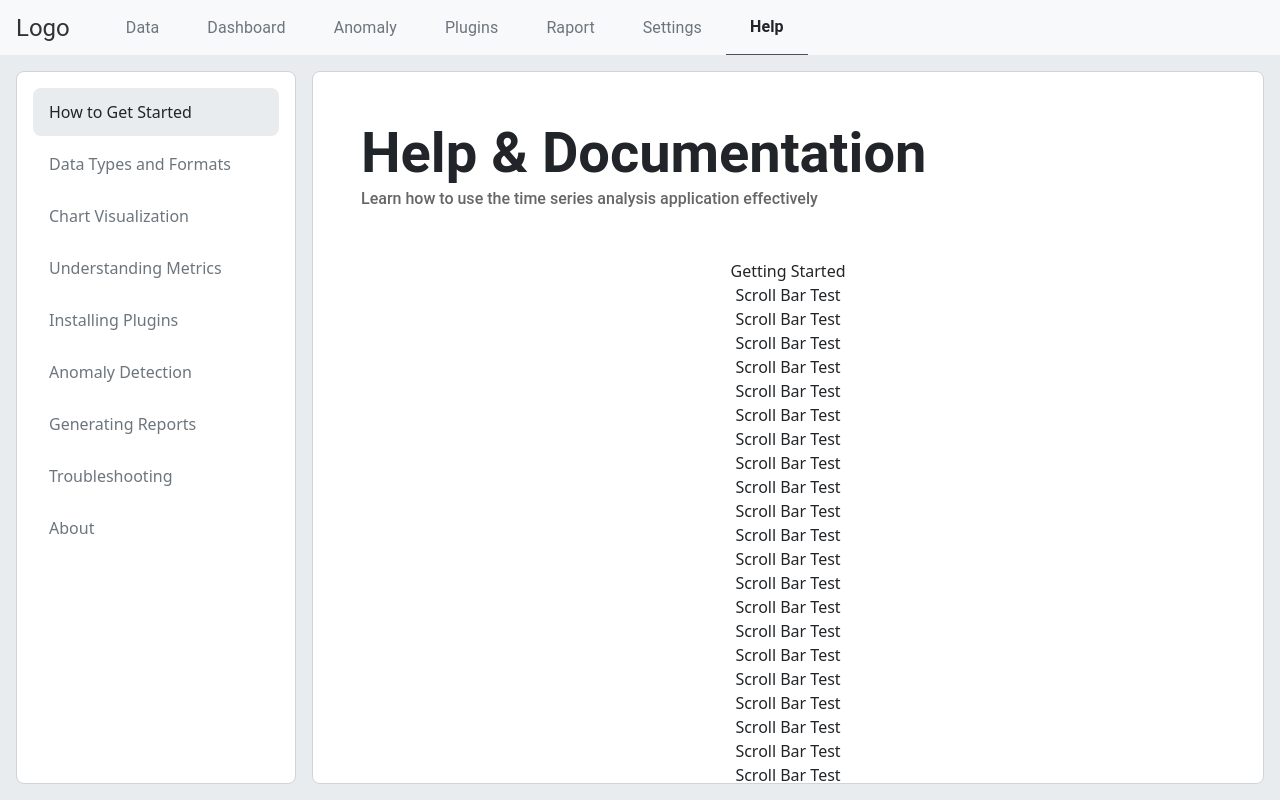
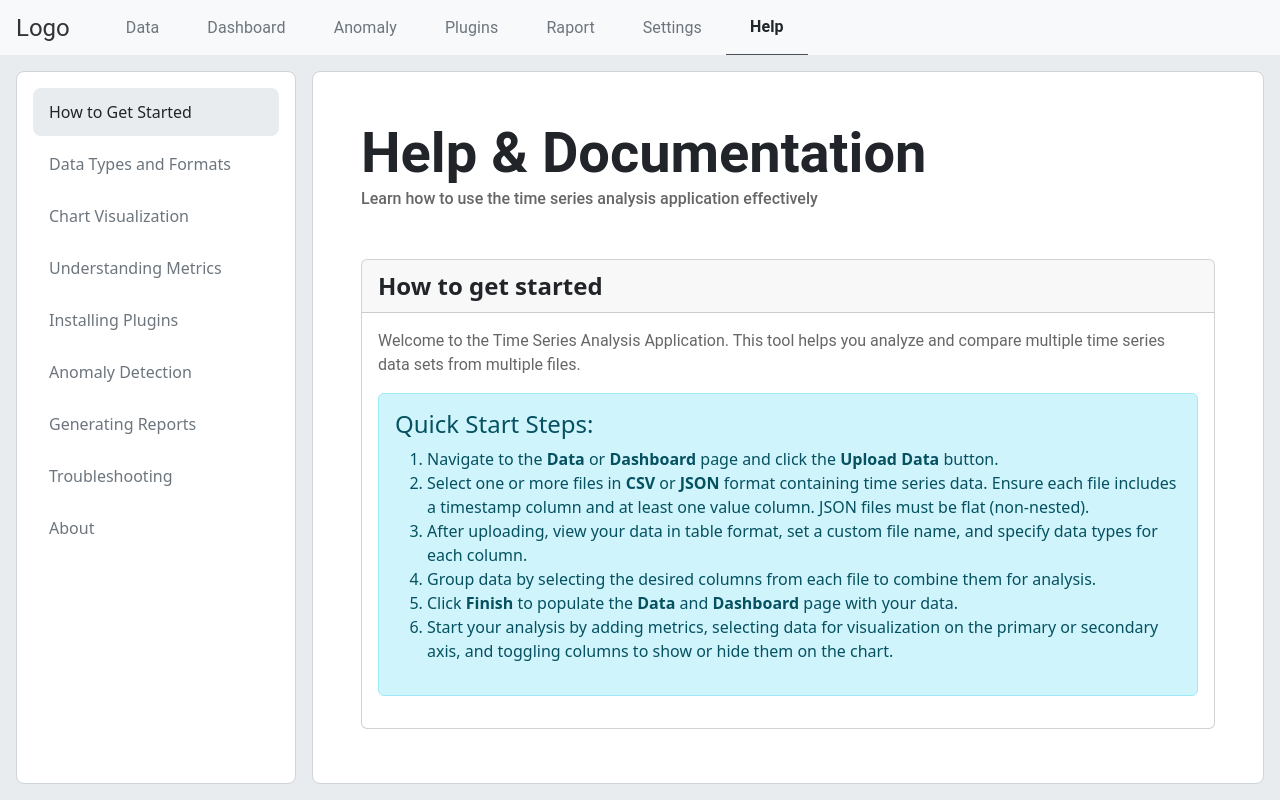
Before and after one commit to misko02/Comparison-Tool, a React (Create React App) app in the folder client/: page /help/getting-started in a window 1280 px wide. Built offline with nearby package versions, Linux system fonts and the light colour scheme.

Commit message:
Add content to HelpGettingStarted subpage

```diff
--- a/client/src/pages/Help/HelpSubGettingStarted.tsx
+++ b/client/src/pages/Help/HelpSubGettingStarted.tsx
@@ -2,73 +2,31 @@ import { JSX } from "react";
 
 export const HelpGettingStarted = (): JSX.Element => {
   return (
-    <div>
-      <div>Getting Started</div>
-      <div>Scroll Bar Test</div>
-      <div>Scroll Bar Test</div>
-      <div>Scroll Bar Test</div>
-      <div>Scroll Bar Test</div>
-      <div>Scroll Bar Test</div>
-      <div>Scroll Bar Test</div>
-      <div>Scroll Bar Test</div>
-      <div>Scroll Bar Test</div>
-      <div>Scroll Bar Test</div>
-      <div>Scroll Bar Test</div>
-      <div>Scroll Bar Test</div>
-      <div>Scroll Bar Test</div>
-      <div>Scroll Bar Test</div>
-      <div>Scroll Bar Test</div>
-      <div>Scroll Bar Test</div>
-      <div>Scroll Bar Test</div>
-      <div>Scroll Bar Test</div>
-      <div>Scroll Bar Test</div>
-      <div>Scroll Bar Test</div>
-      <div>Scroll Bar Test</div>
-      <div>Scroll Bar Test</div>
-      <div>Scroll Bar Test</div>
-      <div>Scroll Bar Test</div>
-      <div>Scroll Bar Test</div>
-      <div>Scroll Bar Test</div>
-      <div>Scroll Bar Test</div>
-      <div>Scroll Bar Test</div>
-      <div>Scroll Bar Test</div>
-      <div>Scroll Bar Test</div>
-      <div>Scroll Bar Test</div>
-      <div>Scroll Bar Test</div>
-      <div>Scroll Bar Test</div>
-      <div>Scroll Bar Test</div>
-      <div>Scroll Bar Test</div>
-      <div>Scroll Bar Test</div>
-      <div>Scroll Bar Test</div>
-      <div>Scroll Bar Test</div>
-      <div>Scroll Bar Test</div>
-      <div>Scroll Bar Test</div>
-      <div>Scroll Bar Test</div>
-      <div>Scroll Bar Test</div>
-      <div>Scroll Bar Test</div>
-      <div>Scroll Bar Test</div>
-      <div>Scroll Bar Test</div>
-      <div>Scroll Bar Test</div>
-      <div>Scroll Bar Test</div>
-      <div>Scroll Bar Test</div>
-      <div>Scroll Bar Test</div>
-      <div>Scroll Bar Test</div>
-      <div>Scroll Bar Test</div>
-      <div>Scroll Bar Test</div>
-      <div>Scroll Bar Test</div>
-      <div>Scroll Bar Test</div>
-      <div>Scroll Bar Test</div>
-      <div>Scroll Bar Test</div>
-      <div>Scroll Bar Test</div>
-      <div>Scroll Bar Test</div>
-      <div>Scroll Bar Test</div>
-      <div>Scroll Bar Test</div>
-      <div>Scroll Bar Test</div>
-      <div>Scroll Bar Test</div>
-      <div>Scroll Bar Test</div>
-      <div>Scroll Bar Test</div>
-      <div>Scroll Bar Test</div>
-      <div>Scroll Bar Test</div>
+    <div className="card text-start">
+      <div className="card-header">
+        <strong className="fs-4">How to get started</strong>
+      </div>
+      <div className="card-body">
+        <p className="card-text">Welcome to the Time Series Analysis Application. This tool helps you analyze and compare multiple time series data sets from multiple files.</p>
+        <div className="alert alert-info" role="alert">
+          <h4 className="alert-heading">Quick Start Steps:</h4>
+          <ol>
+            <li>
+              Navigate to the <strong>Data</strong> or <strong>Dashboard</strong> page and click the <strong>Upload Data</strong> button.
+            </li>
+            <li>
+              Select one or more files in <strong>CSV</strong> or <strong>JSON</strong> format containing time series data. Ensure each file includes a timestamp column and at least one value column.
+              JSON files must be flat (non-nested).
+            </li>
+            <li>After uploading, view your data in table format, set a custom file name, and specify data types for each column.</li>
+            <li>Group data by selecting the desired columns from each file to combine them for analysis.</li>
+            <li>
+              Click <strong>Finish</strong> to populate the <strong>Data</strong> and <strong>Dashboard</strong> page with your data.
+            </li>
+            <li>Start your analysis by adding metrics, selecting data for visualization on the primary or secondary axis, and toggling columns to show or hide them on the chart.</li>
+          </ol>
+        </div>
+      </div>
     </div>
   );
 };
```
